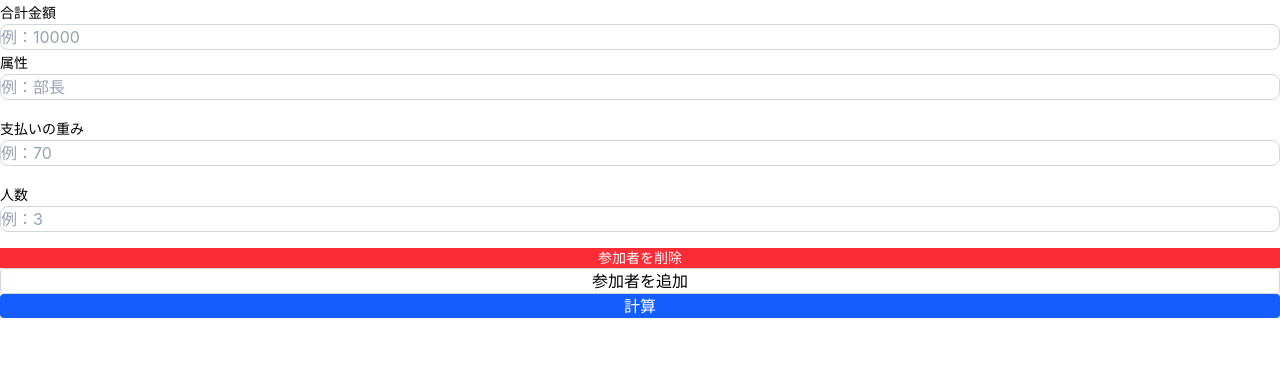
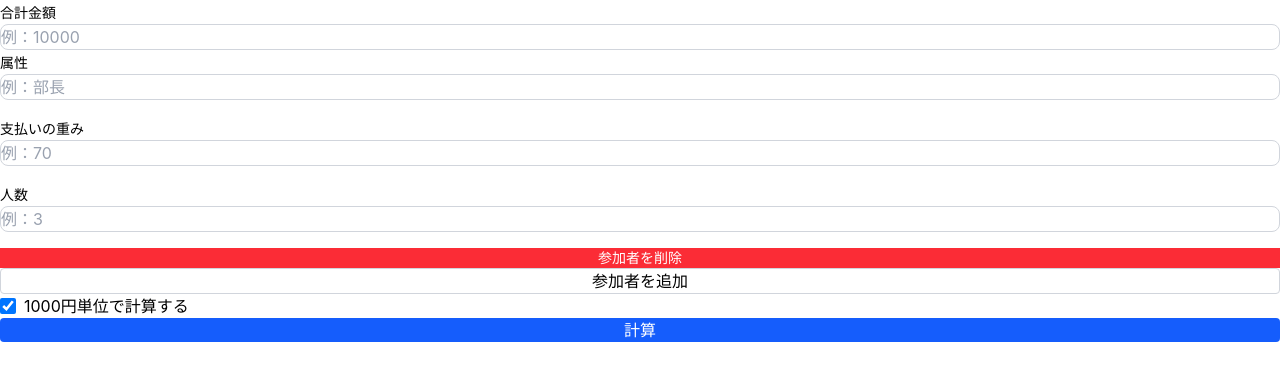
Before and after one commit to netakiryosuke/boss-pays-more, a Next.js app: page / in a window 1280 px wide. Shown: the top 380 px of the page. Built offline with nearby package versions, Linux system fonts and the light colour scheme.

Commit message:
Add checkbox for 1000 yen unit calculation option

```diff
--- a/src/components/InputForm.tsx
+++ b/src/components/InputForm.tsx
@@ -1,9 +1,11 @@
 "use client";
 
+import { useState } from "react";
 import AttributeInputGroup from "./AttributeInputGroup";
 import useAttributesForm from "@/hooks/useAttributesForm";
 import CalculateButton from "./CalculateButton";
 import calculateSplit from "@/lib/calculateSplit";
+import { roundToYen, roundTo1000Yen } from "@/lib/roundingStrategies";
 import { Result } from "@/types/result";
 import InputField from "./InputField";
 import AddAttributeButton from "./AddAttributeButton";
@@ -17,6 +19,8 @@ export default function InputForm({
     setResults,
     setDifference
 }: Props) {
+    const [use1000YenUnit, setUse1000YenUnit] = useState(true);
+
     const {
         totalAmount,
         setTotalAmount,
@@ -29,7 +33,8 @@ export default function InputForm({
     } = useAttributesForm();
 
     const handleCalculate = () => {
-        const splitResult = calculateSplit(attributes, Number(totalAmount));
+        const strategy = use1000YenUnit ? roundTo1000Yen : roundToYen;
+        const splitResult = calculateSplit(attributes, Number(totalAmount), strategy);
         setResults(splitResult.results);
         setDifference(splitResult.difference);
     };
@@ -65,6 +70,17 @@ export default function InputForm({
             <AddAttributeButton
                 onClick={addAttribute}
             />
+            <div className="my-4">
+                <label className="flex items-center gap-2 cursor-pointer">
+                    <input
+                        type="checkbox"
+                        checked={use1000YenUnit}
+                        onChange={(e) => setUse1000YenUnit(e.target.checked)}
+                        className="w-4 h-4"
+                    />
+                    <span>1000円単位で計算する</span>
+                </label>
+            </div>
             <CalculateButton
                 onClick={handleCalculate}
             />
```
